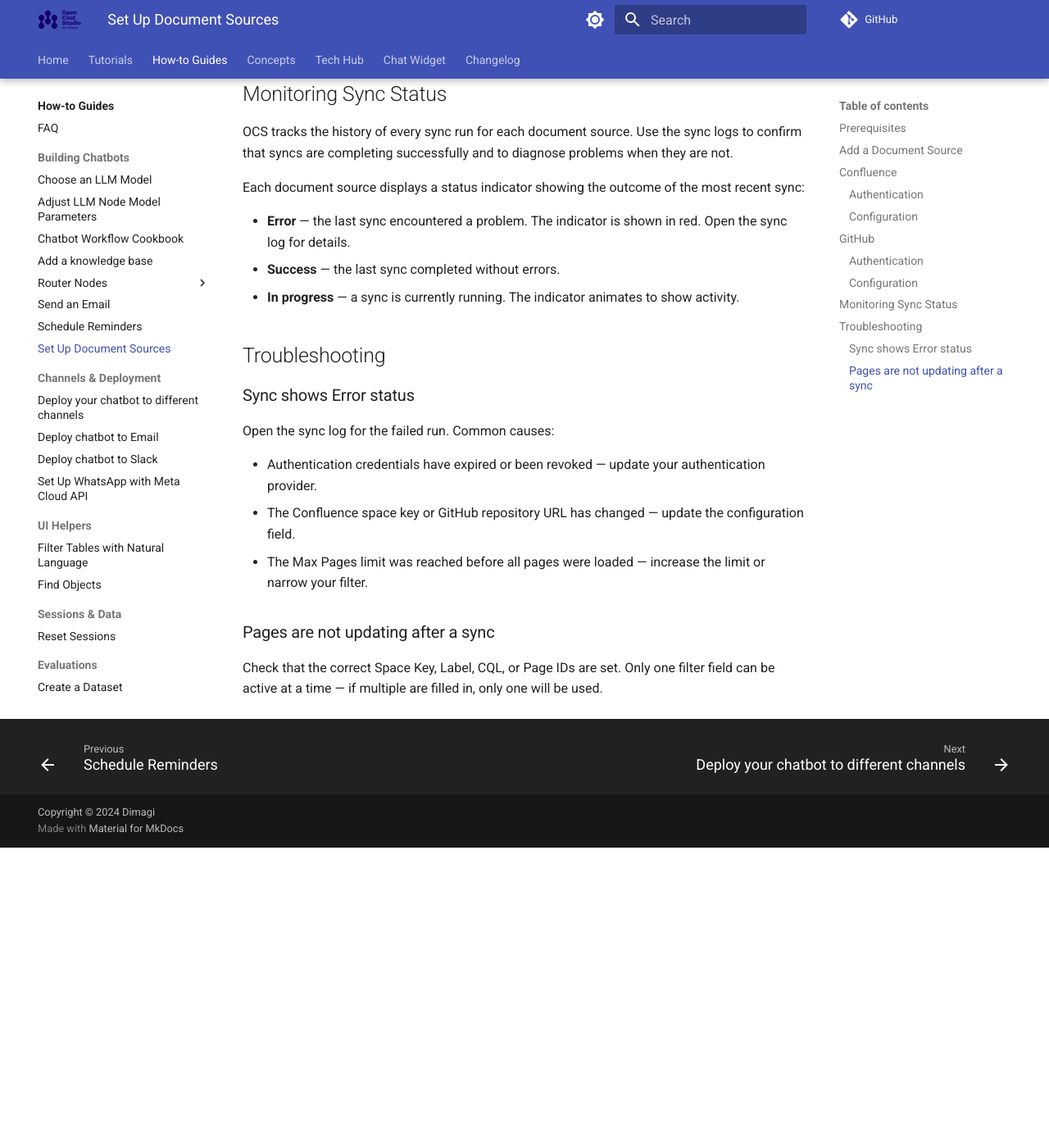
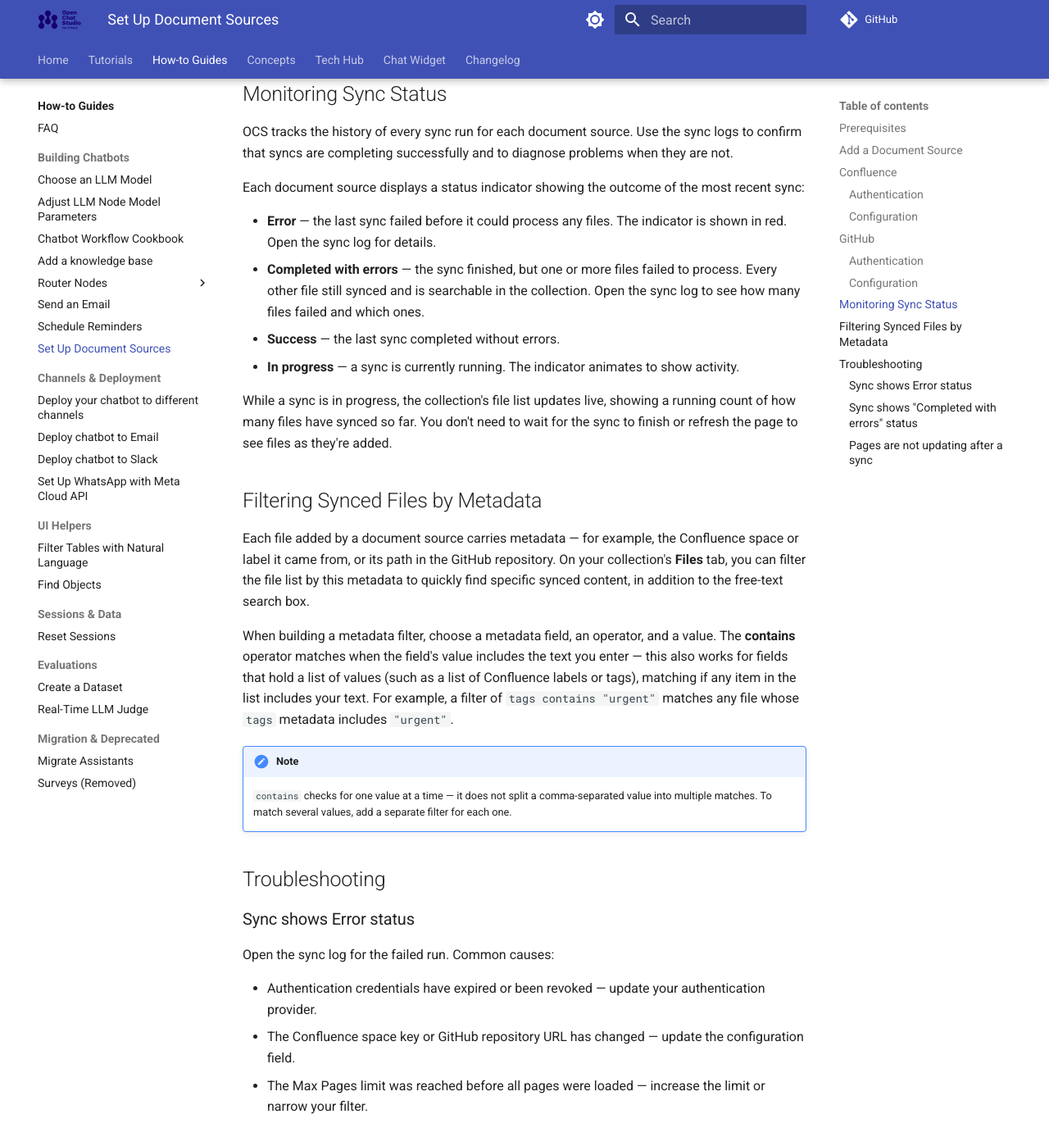
Before and after one commit to dimagi/open-chat-studio-docs, an MkDocs documentation site: the page built from docs/how-to/document_sources.md, in a window 1280 px wide and 1400 px high, scrolled down 2173 px. Shown: the whole window at 82% size. Built offline with MkDocs 1.6.1 and Material for MkDocs 9.7.7, drawn with Linux system fonts in a browser that asks for light colours; a script that is not in the unit is left out; comment, search, counter and statistics services are not loaded; before the commit the page ends 3207 px from its top, so only the background shows below that; some of the changed text lies outside the part shown.

```diff
--- a/docs/how-to/document_sources.md
+++ b/docs/how-to/document_sources.md
@@ -74,9 +74,21 @@ OCS tracks the history of every sync run for each document source. Use the sync
 
 Each document source displays a status indicator showing the outcome of the most recent sync:
 
-- **Error** — the last sync encountered a problem. The indicator is shown in red. Open the sync log for details.
+- **Error** — the last sync failed before it could process any files. The indicator is shown in red. Open the sync log for details.
+- **Completed with errors** — the sync finished, but one or more files failed to process. Every other file still synced and is searchable in the collection. Open the sync log to see how many files failed and which ones.
 - **Success** — the last sync completed without errors.
 - **In progress** — a sync is currently running. The indicator animates to show activity.
+
+While a sync is in progress, the collection's file list updates live, showing a running count of how many files have synced so far. You don't need to wait for the sync to finish or refresh the page to see files as they're added.
+
+## Filtering Synced Files by Metadata
+
+Each file added by a document source carries metadata — for example, the Confluence space or label it came from, or its path in the GitHub repository. On your collection's **Files** tab, you can filter the file list by this metadata to quickly find specific synced content, in addition to the free-text search box.
+
+When building a metadata filter, choose a metadata field, an operator, and a value. The **contains** operator matches when the field's value includes the text you enter — this also works for fields that hold a list of values (such as a list of Confluence labels or tags), matching if any item in the list includes your text. For example, a filter of `tags contains "urgent"` matches any file whose `tags` metadata includes `"urgent"`.
+
+!!! note
+    `contains` checks for one value at a time — it does not split a comma-separated value into multiple matches. To match several values, add a separate filter for each one.
 
 ## Troubleshooting
 
@@ -88,6 +100,10 @@ Open the sync log for the failed run. Common causes:
 - The Confluence space key or GitHub repository URL has changed — update the configuration field.
 - The Max Pages limit was reached before all pages were loaded — increase the limit or narrow your filter.
 
+### Sync shows "Completed with errors" status
+
+A single file that fails to process no longer stops the whole sync — the rest of the files still sync and are indexed normally. Open the sync log to see the failed-files count and the details for each failed file (for example, a file type OCS couldn't parse, or a page that couldn't be retrieved). Fix the underlying issue if possible, then trigger a new sync to retry those files.
+
 ### Pages are not updating after a sync
 
 Check that the correct Space Key, Label, CQL, or Page IDs are set. Only one filter field can be active at a time — if multiple are filled in, only one will be used.
```
Also changed, not shown: docs/changelog.md (+7 -0 lines), docs/concepts/collections/indexed.md (+6 -0 lines).
